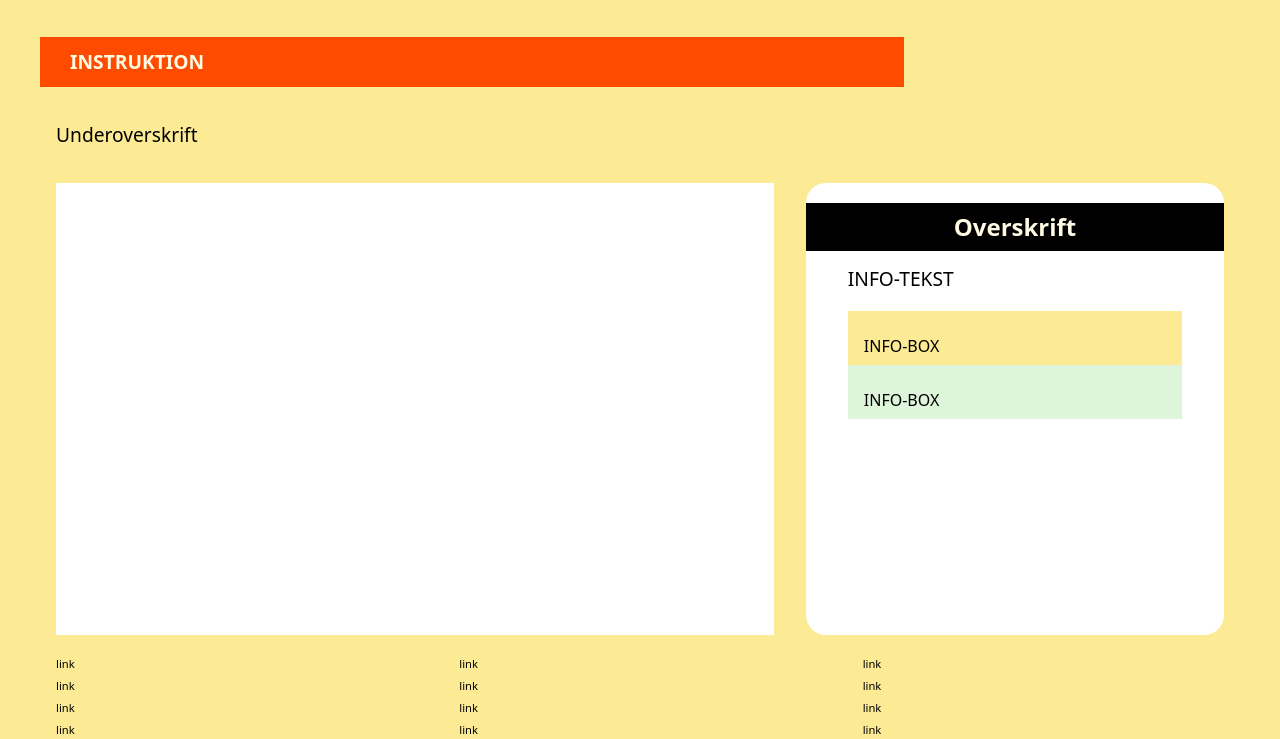
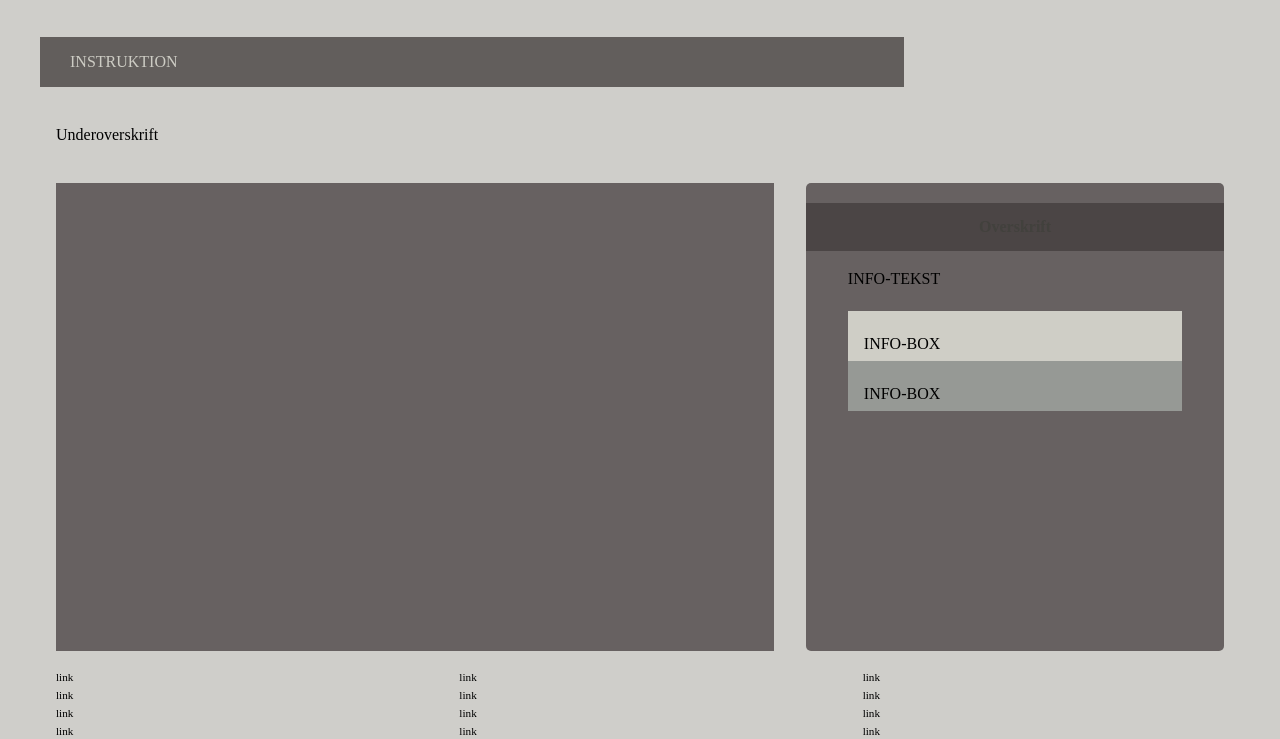
Before and after one commit to kemmKEA/emergency, a plain HTML site: page instruction.html in a window 1280 px wide. Shown: the part 61-800 px from the top of the page. Drawn offline with Linux system fonts and the light colour scheme.

Commit message:
Removes style tile - leaving the grey 'empty' site

```diff
--- a/css/custom.css
+++ b/css/custom.css
@@ -1,69 +1,69 @@
 :root {
   /* Colours */
-  --color-bg: #fceb94; /* page background /*
+  --color-bg: #cfceca; /* page background /*
 
   /* Header */
-  --color-head-bg: #ff4b00;
+  --color-head-bg: #625e5c;
 
   /* Logotype */
-  --color-logotype-bg: #000000;
+  --color-logotype-bg: #2a2828;
   --color-text-logotype: #fffae2;
-  --font-logotype-size: 1.5rem;
+  --font-logotype-size: 1rem;
 
   /* Global menu */
-  --color-menu-bg: #6f90eb;
+  --color-menu-bg: #5a5b5e;
   /* Links */
-  --color-link-bg: #fffae2;
+  --color-link-bg: #78766e;
   --color-link-hover: #fff; /* used */
   --color-link-active: #eb9e1a; /* used */
-  --border-radius-links: 37px;
+  --border-radius-links: 1px;
 
   /* Headlines og rubrik */
-  --font-h1-size: 1.7rem;
-  --font-sub1-size: 1.5rem;
-  --font-h2-size: 1.2rem;
-  --font-h3-size: 1.15rem;
-  --color-headline-bg: #000000;
-  --color-headline-text-page: #fffae2;
+  --font-h1-size: 1rem;
+  --font-sub1-size: 1rem;
+  --font-h2-size: 1rem;
+  --font-h3-size: 1rem;
+  --color-headline-bg: #4b4545;
+  --color-headline-text-page: #42413d;
 
   /* Tekst */
   --color-text: #000;
-  --color-text-inverted: #fffae2;
+  --color-text-inverted: #cdccc4;
 
   /*  Marginer */
-  --margin-head-bottom: 25px;
+  --margin-head-bottom: 5px;
 
   /* Borders */
-  --border-radius: 20px;
+  --border-radius: 5px;
 
   /* Cards */
-  --color-card-bg: #fff;
-  --color-cta-card-bg: #ff4b00;
+  --color-card-bg: #8a8585;
+  --color-cta-card-bg: #d5d2d0;
   /* news-cards */
   --color-news-bg: #fffae2;
-  --color-news-bg-inverted: #dbe2f5;
-  --color-cta-newscard-bg: #ffa680;
+  --color-news-bg-inverted: #585a5e;
+  --color-cta-newscard-bg: #787473;
   --color-cta-newscard-bg-inverted: #6f90eb;
 
   /* Fonts */
-  --font-family-sans: "Rubik", ui-sans-serif, system-ui, -apple-system, Segoe UI, Roboto, Arial, "Noto Sans", "Apple Color Emoji", "Segoe UI Emoji";
-  --font-weight-light: 300;
+  --font-family-sans: ui-sans-serif;
+  /* --font-weight-light: 300;
   --font-weight-regular: 400;
   --font-weight-medium: 500;
-  --font-weight-bold: 700;
+  --font-weight-bold: 700; */
 
   /* Text sizes */
-  --logotype-size: 1.5rem;
+  --logotype-size: 1rem;
   --headline1-size: 2rem;
-  --headline2-size: 1.5rem;
-  --headline3-size: 1.25rem;
+  --headline2-size: 1rem;
+  --headline3-size: 1rem;
   --bodytext-size: 1rem;
-  --cta-text-size: 1.25rem;
-  --followup-text-size: 0.8rem;
+  --cta-text-size: 1rem;
+  --followup-text-size: 1rem;
   --form-submit-size: 1rem;
 
   /* Infographics */
-  --color-info-bg: #fff;
-  --color-infobox-1-bg: #fceb94;
-  --color-infobox-2-bg: #def5db;
+  --color-info-bg: #676161;
+  --color-infobox-1-bg: #cfcec6;
+  --color-infobox-2-bg: #969995;
 }
```
